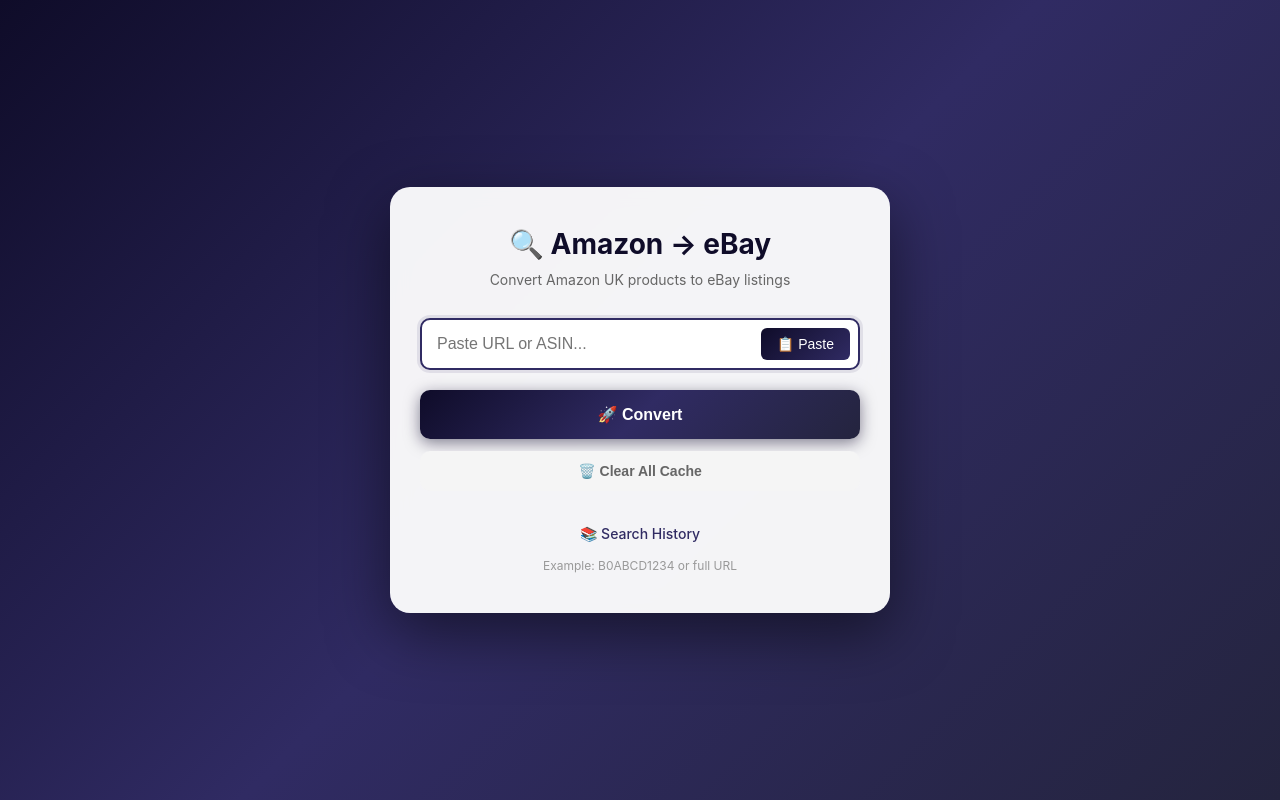
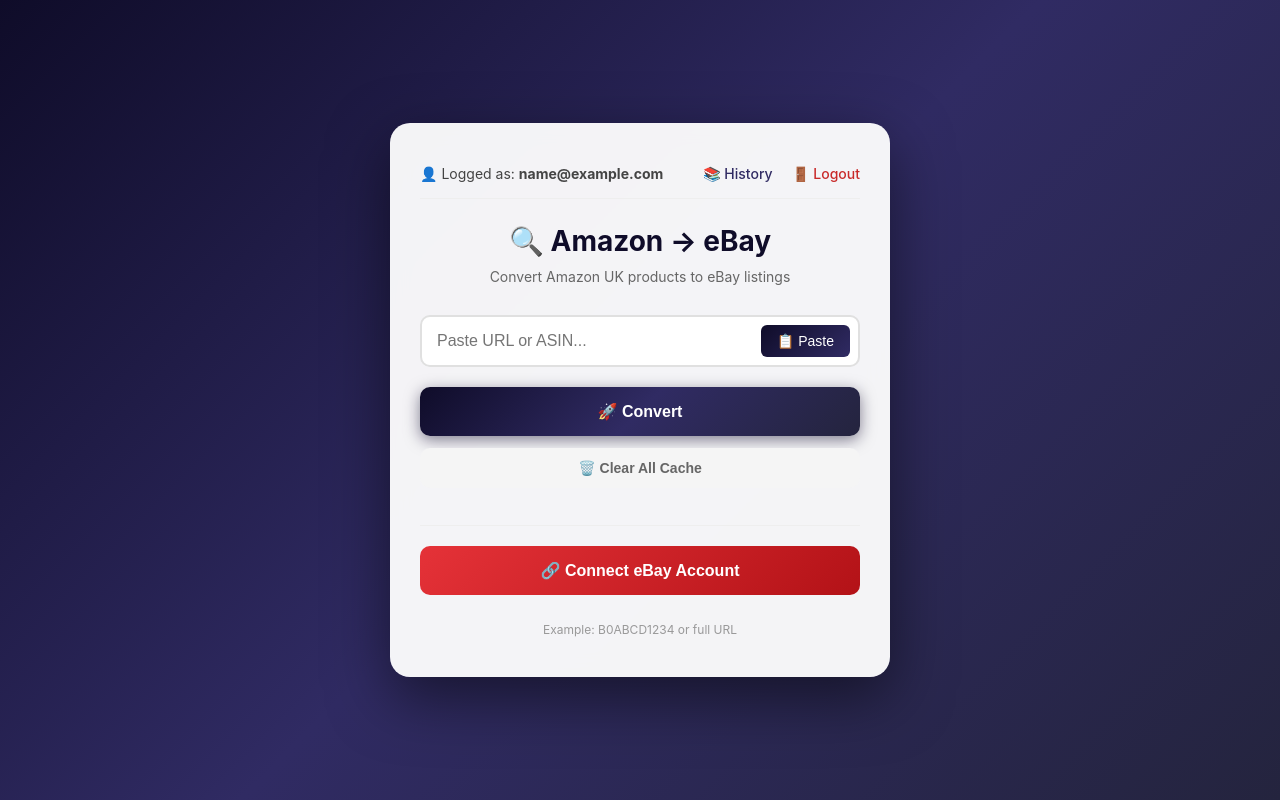
Before and after one commit to kacpermielewczyk96-source/amazon_to_ebay, a Flask app: page /dashboard in a window 1280 px wide. Run offline with Flask 3, Linux system fonts and the light colour scheme; the visitor is signed in with stand-in values (Sample User, id 1).

Commit message:
Update index.html

```diff
--- a/templates/index.html
+++ b/templates/index.html
@@ -22,6 +22,36 @@
             max-width: 500px;
             width: 100%;
         }
+
+        .user-bar {
+            display:flex;
+            justify-content:space-between;
+            align-items:center;
+            margin-bottom:25px;
+            padding-bottom:15px;
+            border-bottom:1px solid #eee;
+        }
+
+        .user-info {
+            font-size:14px;
+            color:#444;
+        }
+
+        .user-actions a {
+            font-size:14px;
+            text-decoration:none;
+            margin-left:15px;
+            font-weight:500;
+        }
+
+        .history-link {
+            color:#302b63;
+        }
+
+        .logout-link {
+            color:#c92a2a;
+        }
+
         h1 {
             text-align: center;
             margin-bottom: 10px;
@@ -63,10 +93,6 @@
             border-radius: 6px;
             cursor: pointer;
             font-size: 14px;
-            transition: all 0.2s;
-        }
-        .paste-btn:active {
-            transform: translateY(-50%) scale(0.95);
         }
         .btn {
             width: 100%;
@@ -84,31 +110,24 @@
             color: white;
             box-shadow: 0 4px 15px rgba(15,12,41,0.5);
         }
-        .btn-primary:hover {
-            box-shadow: 0 6px 20px rgba(15,12,41,0.6);
-        }
-        .btn-primary:active {
-            transform: scale(0.98);
-        }
         .btn-secondary {
             background: #f5f5f5;
             color: #666;
             font-size: 14px;
             padding: 12px;
         }
-        .btn-secondary:active {
-            background: #e0e0e0;
+
+        .ebay-section {
+            margin-top:25px;
+            padding-top:20px;
+            border-top:1px solid #eee;
         }
-        .history-link {
-            text-align: center;
-            margin-top: 20px;
+
+        .ebay-btn {
+            background: linear-gradient(135deg, #e53238 0%, #b31217 100%);
+            color:white;
         }
-        .history-link a {
-            color: #302b63;
-            text-decoration: none;
-            font-size: 14px;
-            font-weight: 500;
-        }
+
         .example {
             text-align: center;
             color: #999;
@@ -116,7 +135,6 @@
             margin-top: 15px;
         }
 
-        /* Toast notification */
         .toast {
             position: fixed;
             bottom: 20px;
@@ -129,25 +147,26 @@
             font-size: 14px;
             display: none;
             z-index: 1000;
-            animation: slideUp 0.3s ease;
         }
         .toast.show {
             display: block;
-        }
-        @keyframes slideUp {
-            from {
-                transform: translateX(-50%) translateY(100px);
-                opacity: 0;
-            }
-            to {
-                transform: translateX(-50%) translateY(0);
-                opacity: 1;
-            }
         }
     </style>
 </head>
 <body>
     <div class="container">
+
+        <!-- USER BAR -->
+        <div class="user-bar">
+            <div class="user-info">
+                👤 Logged as: <strong>{{ current_user.email }}</strong>
+            </div>
+            <div class="user-actions">
+                <a href="/history" class="history-link">📚 History</a>
+                <a href="/logout" class="logout-link">🚪 Logout</a>
+            </div>
+        </div>
+
         <h1>🔍 Amazon → eBay</h1>
         <p class="subtitle">Convert Amazon UK products to eBay listings</p>
 
@@ -172,8 +191,11 @@
             🗑️ Clear All Cache
         </button>
 
-        <div class="history-link">
-            <a href="/history">📚 Search History</a>
+        <!-- EBAY CONNECT SECTION (NEXT STEP WILL ACTIVATE THIS) -->
+        <div class="ebay-section">
+            <button type="button" class="btn ebay-btn" onclick="window.location.href='/connect-ebay'">
+                🔗 Connect eBay Account
+            </button>
         </div>
 
         <div class="example">
@@ -190,30 +212,19 @@
                 document.getElementById('urlInput').value = text.trim();
                 document.getElementById('urlInput').focus();
             } catch (err) {
-                alert('Cannot paste. Use Ctrl+V or long press.');
+                alert('Cannot paste. Use Ctrl+V.');
             }
         }
 
-        window.addEventListener('load', () => {
-            document.getElementById('urlInput').focus();
-        });
-
         async function clearCache() {
-            if (!confirm('Clear ALL cache? All saved products will be re-fetched from Amazon.')) {
-                return;
-            }
+            if (!confirm('Clear ALL cache?')) return;
 
             try {
-                const response = await fetch('/clear-cache', {
-                    method: 'POST'
-                });
-
+                const response = await fetch('/clear-cache', { method: 'POST' });
                 const result = await response.json();
 
                 if (result.success) {
-                    showToast('✓ Cache cleared! (' + result.deleted + ' products)');
-                } else {
-                    throw new Error(result.error || 'Cache clear error');
+                    showToast('✓ Cache cleared (' + result.deleted + ')');
                 }
             } catch (error) {
                 alert('Error: ' + error.message);
@@ -224,10 +235,7 @@
             const toast = document.getElementById('toast');
             toast.textContent = message;
             toast.classList.add('show');
-
-            setTimeout(() => {
-                toast.classList.remove('show');
-            }, 3000);
+            setTimeout(() => toast.classList.remove('show'), 3000);
         }
     </script>
 </body>
```
